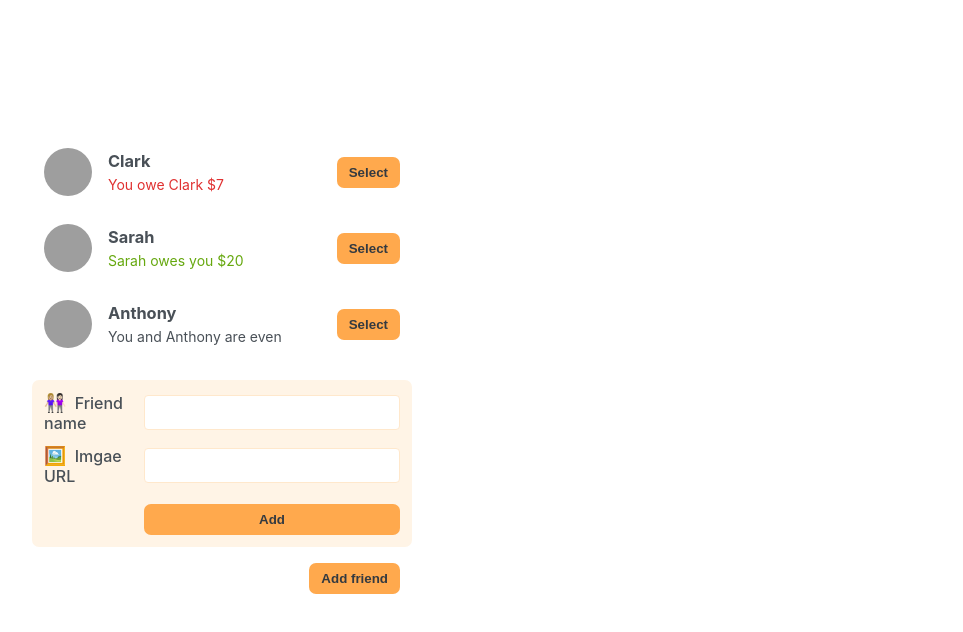
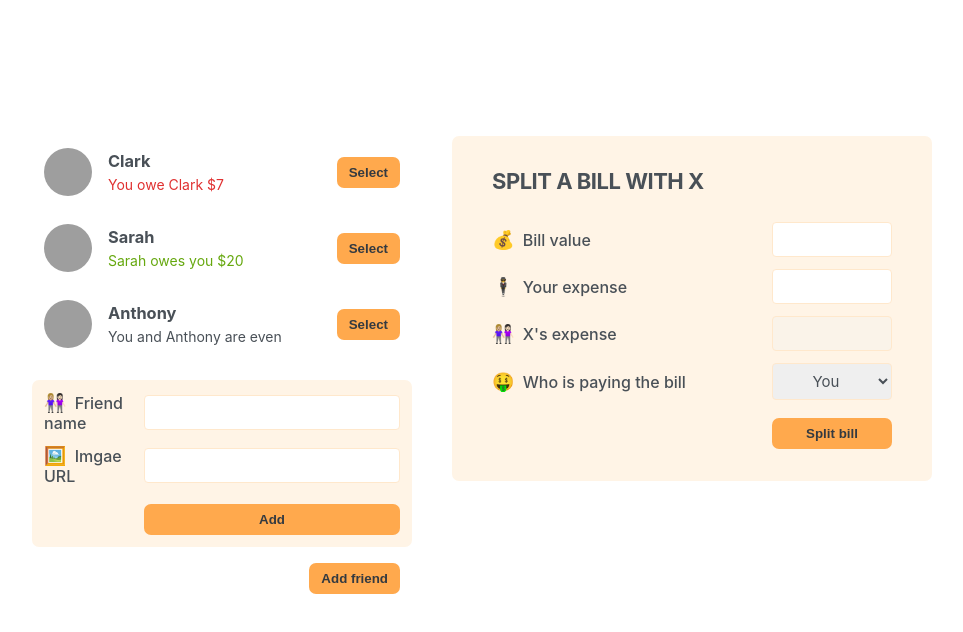
Before and after one commit to younes710/eat-n-split, a React (Create React App) app: page / in a window 1280 px wide. Shown: the top 632 px of the page, without its empty margins (158-1121 px from the left). Built offline with nearby package versions, Linux system fonts and the light colour scheme; grey boxes are pictures that could not be loaded.

Commit message:
Add FormSplitBill component

```diff
--- a/src/App.js
+++ b/src/App.js
@@ -1,5 +1,6 @@
 import Button from './components/button/Button';
 import FormAddFriend from './components/formAddFriend/FormAddFriend';
+import FormSplitBill from './components/formSplitBill/FormSplitBill';
 import FriendsList from './components/friendsList/FriendsList';
 
 function App() {
@@ -10,6 +11,7 @@
                 <FormAddFriend />
                 <Button>Add friend</Button>
             </div>
+            <FormSplitBill />
         </div>
     );
 }
--- /dev/null
+++ b/src/components/formSplitBill/FormSplitBill.jsx
@@ -0,0 +1,28 @@
+import Button from '../button/Button';
+
+const FormSplitBill = () => {
+    return (
+        <form className='form-split-bill'>
+            <h2>Split a bill with X</h2>
+
+            <label>💰 Bill value</label>
+            <input type='text' />
+
+            <label>🕴️ Your expense</label>
+            <input type='text' />
+
+            <label>👩🏼‍🤝‍👩🏻 X's expense</label>
+            <input type='text' disabled />
+
+            <label>🤑 Who is paying the bill</label>
+            <select>
+                <option value='user'>You</option>
+                <option value='friend'>X</option>
+            </select>
+
+            <Button>Split bill</Button>
+        </form>
+    );
+};
+
+export default FormSplitBill;
```
